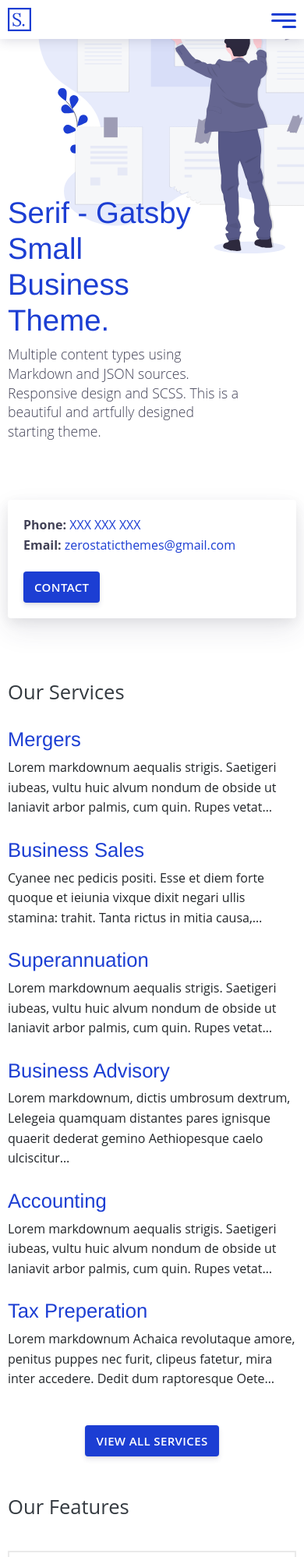
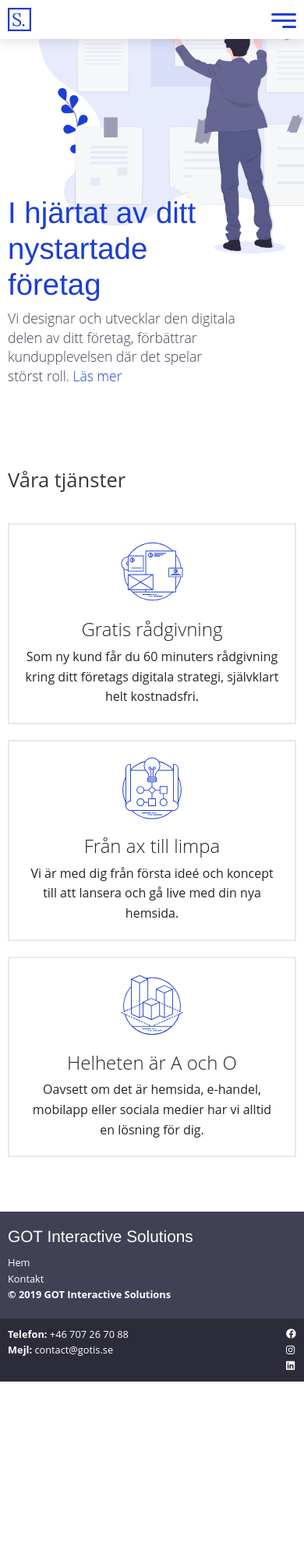
Before and after one commit to diyarfaraj/gotis, a Gatsby site: page / in a window 390 px wide. Shown: the top 1997 px of the page at 78% size. After the commit the page ends 1772 px from the top, so only its background shows below. Built offline with nearby package versions, Linux system fonts and the light colour scheme; Gatsby itself is replaced by a stand-in of ours.

Commit message:
home page almsot done

```diff
--- a/gatsby-config.js
+++ b/gatsby-config.js
@@ -2,61 +2,61 @@ const guid = process.env.NETLIFY_GOOGLE_ANALYTICS_ID;
 
 module.exports = {
   siteMetadata: {
-		title: 'GOT Interactive Solutions',
-		description: 'GOT Interactive Solutions',
+    title: "GOT Interactive Solutions",
+    description: "GOT Interactive Solutions",
     contact: {
-			phone: 'XXX XXX XXX',
-			email: 'zerostaticthemes@gmail.com'
+      phone: "+46 707 26 70 88",
+      email: "contact@gotis.se"
     },
     menuLinks: [
       {
-				name: 'Tjänster',
-				link: '/tjanster'
+        name: "Tjänster",
+        link: "/tjanster"
       },
       {
-				name: 'Om Oss',
-				link: '/om'
+        name: "Om Oss",
+        link: "/om"
       },
       {
-				name: 'Kundcase',
-				link: '/kundcase'
+        name: "Kundcase",
+        link: "/kundcase"
       },
       {
-				name: 'Kontakt',
-				link: '/kontakt'
+        name: "Kontakt",
+        link: "/kontakt"
       }
     ]
   },
   plugins: [
-		'gatsby-plugin-sass',
-		'gatsby-transformer-json',
-		'gatsby-transformer-remark',
-		'gatsby-plugin-react-helmet',
+    "gatsby-plugin-sass",
+    "gatsby-transformer-json",
+    "gatsby-transformer-remark",
+    "gatsby-plugin-react-helmet",
     {
-			resolve: 'gatsby-source-filesystem',
+      resolve: "gatsby-source-filesystem",
       options: {
         path: `${__dirname}/src/pages`,
-				name: 'pages'
+        name: "pages"
       }
     },
     {
-			resolve: 'gatsby-source-filesystem',
+      resolve: "gatsby-source-filesystem",
       options: {
         path: `${__dirname}/src/data`,
-				name: 'data'
+        name: "data"
       }
     },
     {
-			resolve: 'gatsby-source-filesystem',
+      resolve: "gatsby-source-filesystem",
       options: {
         path: `${__dirname}/src/images`,
-				name: 'images'
+        name: "images"
       }
     },
     {
-			resolve: 'gatsby-plugin-google-analytics',
+      resolve: "gatsby-plugin-google-analytics",
       options: {
-				trackingId: guid ? guid : 'UA-XXX-1',
+        trackingId: guid ? guid : "UA-XXX-1",
         // Puts tracking script in the head instead of the body
         head: false
       }
--- a/src/components/Call.js
+++ b/src/components/Call.js
@@ -1,11 +1,13 @@
-import React from 'react';
-import { StaticQuery, graphql } from 'gatsby';
+import React from "react";
+import { StaticQuery, graphql } from "gatsby";
+import { FontAwesomeIcon } from "@fortawesome/react-fontawesome";
+import { faMobile } from "@fortawesome/free-solid-svg-icons";
 
-const Call = (props) => (
+const Call = props => (
   <div className="call">
     <div className="call-box-top">
       <div className="call-phone">
-				<strong>Phone: </strong>
+        <strong> Telefon:</strong>
         <a href={`tel:${props.data.site.siteMetadata.contact.phone}`}>
           {props.data.site.siteMetadata.contact.phone}
         </a>
@@ -27,7 +29,7 @@ const Call = (props) => (
   </div>
 );
 
-export default (props) => (
+export default props => (
   <StaticQuery
     query={graphql`
       query {
@@ -43,6 +45,6 @@ export default (props) => (
         }
       }
     `}
-		render={(data) => <Call button={props.button} data={data} />}
+    render={data => <Call button={props.button} data={data} />}
   />
 );
--- a/src/components/Footer.js
+++ b/src/components/Footer.js
@@ -1,24 +1,27 @@
-import React from 'react';
-import { graphql, Link, StaticQuery } from 'gatsby';
+import React from "react";
+import { graphql, Link, StaticQuery } from "gatsby";
 
-const Footer = (props) => (
+const Footer = props => (
   <div className="footer-strip">
     <div className="container">
       <div className="row">
         <div className="col-12">
           <div className="footer">
-						<h3 className="footer-title">{props.data.site.siteMetadata.title}</h3>
+            <h3 className="footer-title">
+              {props.data.site.siteMetadata.title}
+            </h3>
             <ul className="footer-menu">
               <li>
-								{' '}
-								<Link to="/">Home</Link>
+                {" "}
+                <Link to="/">Hem</Link>
               </li>
               <li>
-								{' '}
-								<Link to="/contact">Contact</Link>
+                {" "}
+                <Link to="/kontakt">Kontakt</Link>
               </li>
               <li className="copyright">
-								© {new Date().getFullYear()} {props.data.site.siteMetadata.title}
+                © {new Date().getFullYear()}{" "}
+                {props.data.site.siteMetadata.title}
               </li>
             </ul>
           </div>
@@ -28,7 +31,7 @@ const Footer = (props) => (
   </div>
 );
 
-export default (props) => (
+export default props => (
   <StaticQuery
     query={graphql`
       query {
@@ -39,6 +42,6 @@ export default (props) => (
         }
       }
     `}
-		render={(data) => <Footer data={data} />}
+    render={data => <Footer data={data} />}
   />
 );
--- a/src/components/SubFooter.js
+++ b/src/components/SubFooter.js
@@ -1,5 +1,11 @@
-import React from 'react';
-import { graphql, StaticQuery } from 'gatsby';
+import React from "react";
+import { graphql, StaticQuery } from "gatsby";
+import { FontAwesomeIcon } from "@fortawesome/react-fontawesome";
+import {
+  faFacebook,
+  faInstagram,
+  faLinkedin
+} from "@fortawesome/free-brands-svg-icons";
 
 const SubFooter = props => (
   <div className="sub-footer-strip">
@@ -9,20 +15,42 @@ const SubFooter = props => (
           <div className="sub-footer">
             <ul>
               <li>
-                <strong>Phone: </strong>
+                <strong>Telefon: </strong>
                 {props.data.site.siteMetadata.contact.phone}
               </li>
               <li>
-                <strong>Email: </strong>
-{' '}
-                <a href={`mailto:${props.data.site.siteMetadata.contact.email}`}>
+                <strong>Mejl: </strong>{" "}
+                <a
+                  href={`mailto:${props.data.site.siteMetadata.contact.email}`}
+                >
                   {props.data.site.siteMetadata.contact.email}
                 </a>
               </li>
             </ul>
             <ul>
               <li>
-                <a href="https://www.zerostatic.io">www.zerostatic.io</a>
+                <a
+                  target="_blank"
+                  href="https://www.facebook.com/GOTIS-Gothenburg-Interactive-Solutions-101507494607775/"
+                >
+                  <FontAwesomeIcon icon={faFacebook} />
+                </a>
+              </li>
+              <li>
+                <a
+                  target="_blank"
+                  href="https://instagram.com/got.interactive.solutions?igshid=1b9dawo2m1fvn"
+                >
+                  <FontAwesomeIcon icon={faInstagram} />
+                </a>
+              </li>
+              <li>
+                <a
+                  target="_blank"
+                  href="https://instagram.com/got.interactive.solutions?igshid=1b9dawo2m1fvn"
+                >
+                  <FontAwesomeIcon icon={faLinkedin} />
+                </a>
               </li>
             </ul>
           </div>
--- a/src/data/features.json
+++ b/src/data/features.json
@@ -1,17 +1,17 @@
 [
   {
-    "title": "Free Consultation",
-    "description": "New clients recieve an obligation free consultation.",
+    "title": "Gratis rådgivning",
+    "description": "Som ny kund får du 60 minuters rådgivning kring ditt företags digitala strategi, självklart helt kostnadsfri.",
     "image": "/features/noun_branding_1885335.svg"
   },
   {
-    "title": "Certified Accountants",
-    "description": "All members of our team are certified accountants.",
+    "title": "Från ax till limpa",
+    "description": "Vi är med dig från första ideé och koncept till att lansera och gå live med din nya hemsida.  ",
     "image": "/features/noun_The Process_1885341.svg"
   },
   {
-    "title": "Tax Compliance",
-    "description": "We stay up to date on the latest changes to the tax code.",
+    "title": "Helheten är A och O",
+    "description": "Oavsett om det är hemsida, e-handel, mobilapp eller sociala medier har vi alltid en lösning för dig.",
     "image": "/features/noun_3d modeling_1885342.svg"
   }
 ]
--- a/src/pages/index.js
+++ b/src/pages/index.js
@@ -1,11 +1,11 @@
-import React from 'react';
-import { graphql, withPrefix, Link } from 'gatsby';
-import Helmet from 'react-helmet';
-import SEO from '../components/SEO';
-import Layout from '../layouts/index';
-import Call from '../components/Call';
+import React from "react";
+import { graphql, withPrefix, Link } from "gatsby";
+import Helmet from "react-helmet";
+import SEO from "../components/SEO";
+import Layout from "../layouts/index";
+import Call from "../components/Call";
 
-const Home = (props) => {
+const Home = props => {
   const markdown = props.data.allMarkdownRemark.edges;
   const json = props.data.allFeaturesJson.edges;
   return (
@@ -14,54 +14,25 @@ const Home = (props) => {
       <Helmet>
         <meta
           name="description"
-					content="Small Business Theme. Multiple content types using Markdown and JSON sources. Responsive design and SCSS. This is a beautiful and artfully designed starting theme."
+          content="Gothenburg Interactive Solutions. GOTIS. Webbbyrå i Borås, Göteborg, Stockholm och Malmö. Vi jpbbar med hemsidor, e-handel och e-handelslösningar"
         />
       </Helmet>
       <div className="intro pb-4">
         <div className="container">
-					<h1>Serif - Gatsby Small Business Theme.</h1>
+          <h1>I hjärtat av ditt nystartade företag</h1>
           <p>
-						Multiple content types using Markdown and JSON sources. Responsive design and SCSS. This is a
-						beautiful and artfully designed starting theme.
+            Vi designar och utvecklar den digitala delen av ditt företag,
+            förbättrar kundupplevelsen där det spelar störst roll.
+            <Link to="/tjanster"> Läs mer</Link>
           </p>
         </div>
       </div>
-
-			<div className="container pt-2">
-				<Call button />
-			</div>
-
-			<div className="container pt-8 pt-md-10">
-				<div className="row justify-content-start">
-					<div className="col-12">
-						<h2 className="title-3 text-dark mb-3">Our Services</h2>
-					</div>
-					{markdown.map((edge) => (
-						<div key={edge.node.frontmatter.path} className="col-12 col-md-4 mb-1">
-							<div className="card service service-teaser">
-								<div className="card-content">
-									<h2>
-										<Link to={edge.node.frontmatter.path}>{edge.node.frontmatter.title}</Link>
-									</h2>
-									<p>{edge.node.excerpt}</p>
-								</div>
-							</div>
-						</div>
-					))}
-					<div className="col-12 text-center">
-						<Link className="button button-primary mt-2" to="/services">
-							View All Services
-						</Link>
-					</div>
-				</div>
-			</div>
-
       <div className="container pt-5 pb-5 pt-md-7 pb-md-7">
         <div className="row justify-content-center">
           <div className="col-12">
-						<h2 className="title-3 text-dark mb-4">Our Features</h2>
+            <h2 className="title-3 text-dark mb-4">Våra tjänster</h2>
           </div>
-					{json.map((edge) => (
+          {json.map(edge => (
             <div key={edge.node.id} className="col-12 col-md-6 col-lg-4 mb-2">
               <div className="feature">
                 {edge.node.image && (
@@ -76,6 +47,40 @@ const Home = (props) => {
           ))}
         </div>
       </div>
+
+      {/* <div className="container pt-2">
+        <Call button />
+      </div> */}
+
+      {/* <div className="container pt-8 pt-md-10">
+        <div className="row justify-content-start">
+          <div className="col-12">
+            <h2 className="title-3 text-dark mb-3">Our Services</h2>
+          </div>
+          {markdown.map(edge => (
+            <div
+              key={edge.node.frontmatter.path}
+              className="col-12 col-md-4 mb-1"
+            >
+              <div className="card service service-teaser">
+                <div className="card-content">
+                  <h2>
+                    <Link to={edge.node.frontmatter.path}>
+                      {edge.node.frontmatter.title}
+                    </Link>
+                  </h2>
+                  <p>{edge.node.excerpt}</p>
+                </div>
+              </div>
+            </div>
+          ))}
+          <div className="col-12 text-center">
+            <Link className="button button-primary mt-2" to="/services">
+              View All Services
+            </Link>
+          </div>
+        </div>
+      </div> */}
     </Layout>
   );
 };
```
Also changed, not shown: package.json (+9 -2 lines), src/components/MenuMobile.js (+37 -3 lines), src/pages/kontakt/index.js (+8 -7 lines), src/scss/components/_main-menu-mobile.scss (+8 -1 lines), 1 other file. Lines whose indentation alone changed are shown as unchanged.
